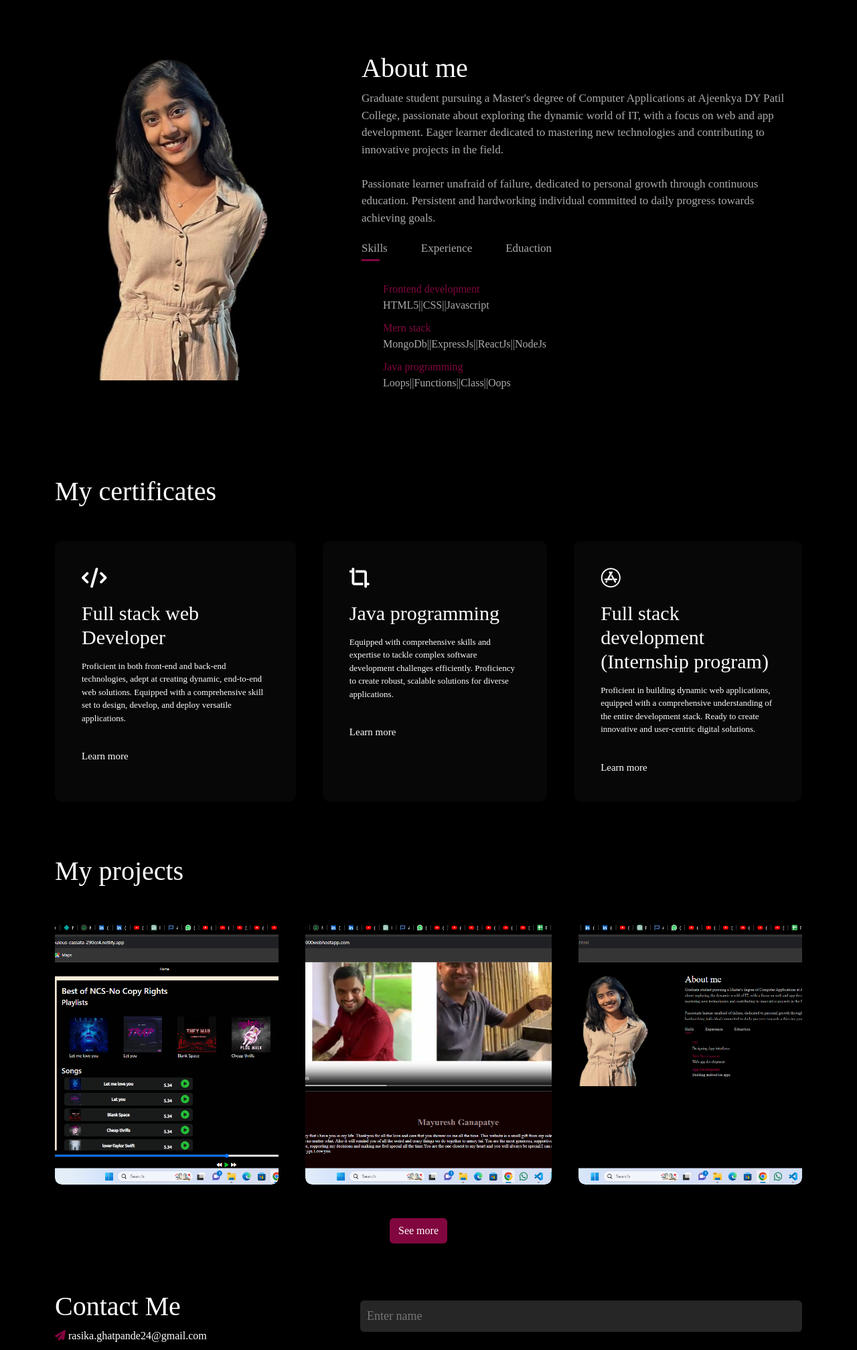
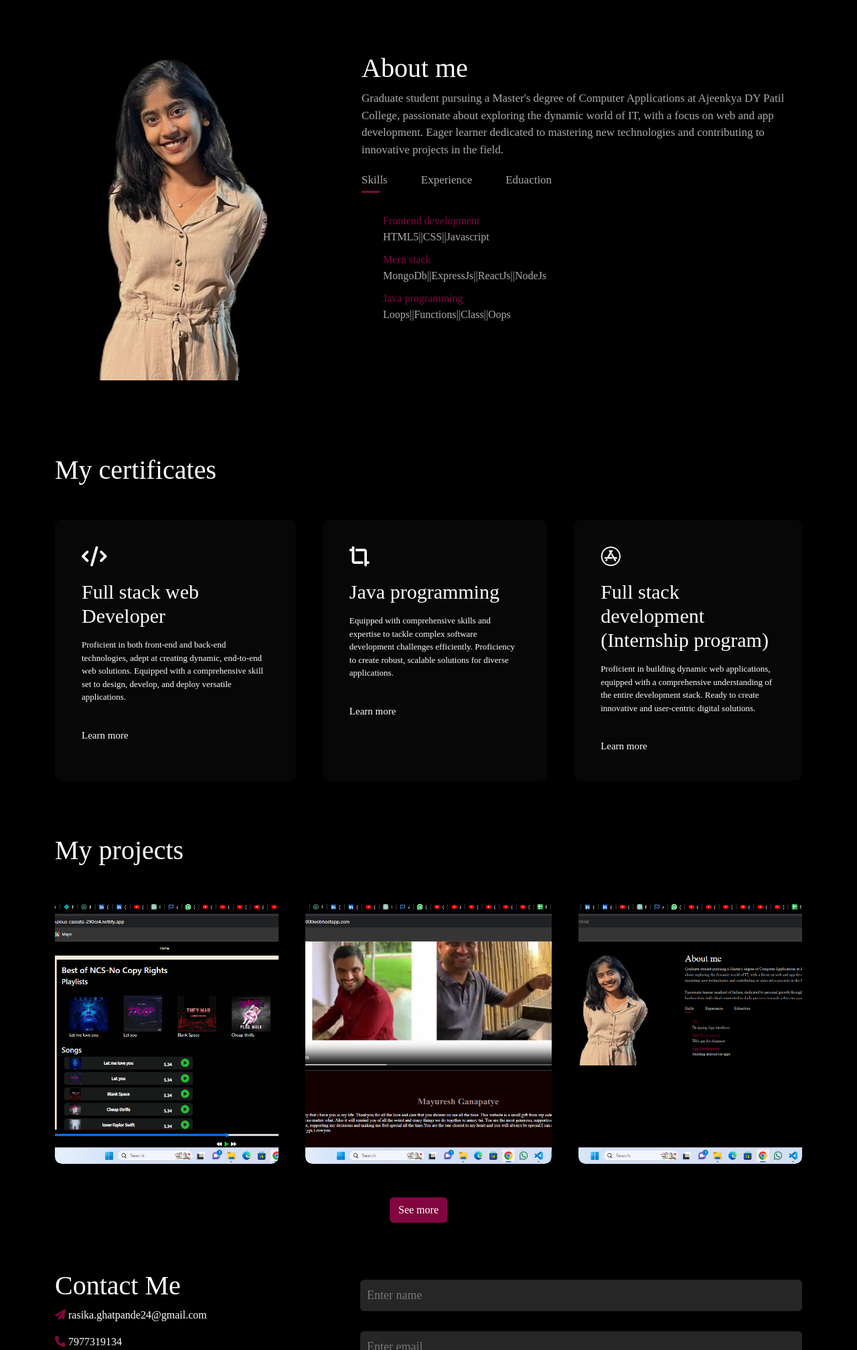
Before and after one commit to Rasikaghatpande24/portfolio, a plain HTML site: page index.html in a window 1280 px wide. Shown: the part 802-2818 px from the top of the page at 67% size. Drawn offline with nearby package versions, Linux system fonts and the light colour scheme.

Commit message:
Update index.html
Updated

```diff
--- a/index.html
+++ b/index.html
@@ -51,10 +51,7 @@
                 <div class="aboutCol2">
                     <h1 class="subTitle">About me </h1>
                     <p>Graduate student pursuing a Master's degree of Computer Applications at Ajeenkya DY Patil College, passionate about exploring the dynamic world of IT, with a focus on web and app development.
-                        Eager learner dedicated to mastering new technologies and contributing to innovative projects in the field. <br> <br>
-
-                        Passionate learner unafraid of failure, dedicated to personal growth through continuous education.
-                        Persistent and hardworking individual committed to daily progress towards achieving goals.</p>
+                        Eager learner dedicated to mastering new technologies and contributing to innovative projects in the field. <br></p>
                     <div class="tabTitles">
                         <p class="tabLinks activeLink" onclick="openTab('skills')">Skills</p>
                         <p class="tabLinks" onclick="openTab('experience')">Experience</p>
@@ -135,8 +132,7 @@
                     <div class="layer">
                         <h3>Musify webapp</h3>
                         <p>Musiify, is a user-friendly frontend-based music website featuring curated playlists and
-                            an extensive collection of additional songs. With seamless play and pause
-                             functionality, users can enjoy a personalized music experience.</p>
+                            an extensive collection of additional songs.</p>
                             <a href="https://fabulous-cassata-290cc4.netlify.app/"><i class="fa-solid fa-arrow-up-right-from-square"></i></a>
                     </div>
                 </div>
@@ -153,8 +149,7 @@
                     <div class="layer">
                         <h3>Portfolio app</h3>
                         <p>Crafting a captivating portfolio website to showcase my diverse skills and
-                            accomplishments, aiming to leave a lasting impression and foster professional
-                            connections.</p>
+                            accomplishments.</p>
                             <a href="#"><i class="fa-solid fa-arrow-up-right-from-square"></i></a>
                     </div>
                 </div>
@@ -237,7 +232,7 @@
     }
 
     function closemenu(){
-        sidemenu.style.right = "-350px";
+        sidemenu.style.right = "-340px";
     }
 </script>
 
```
